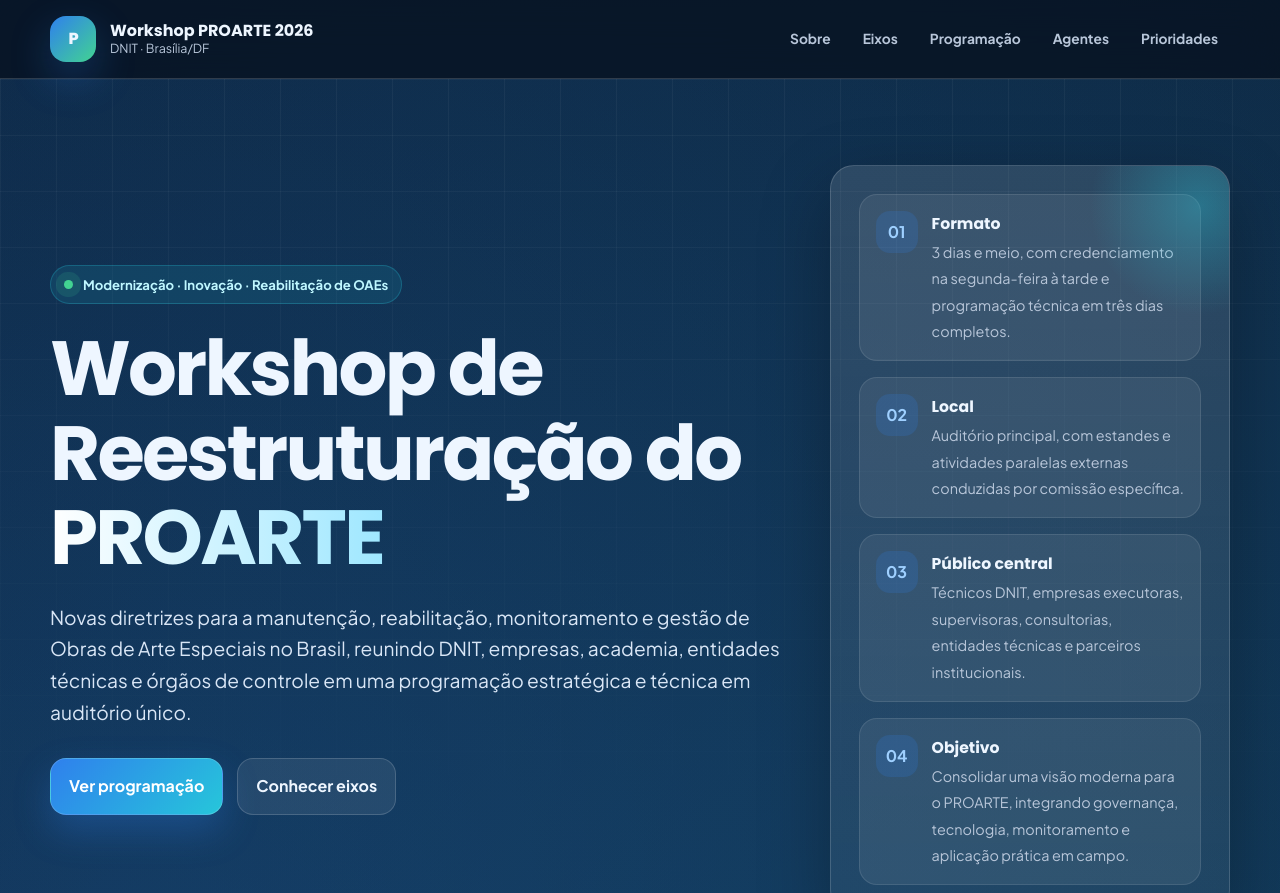
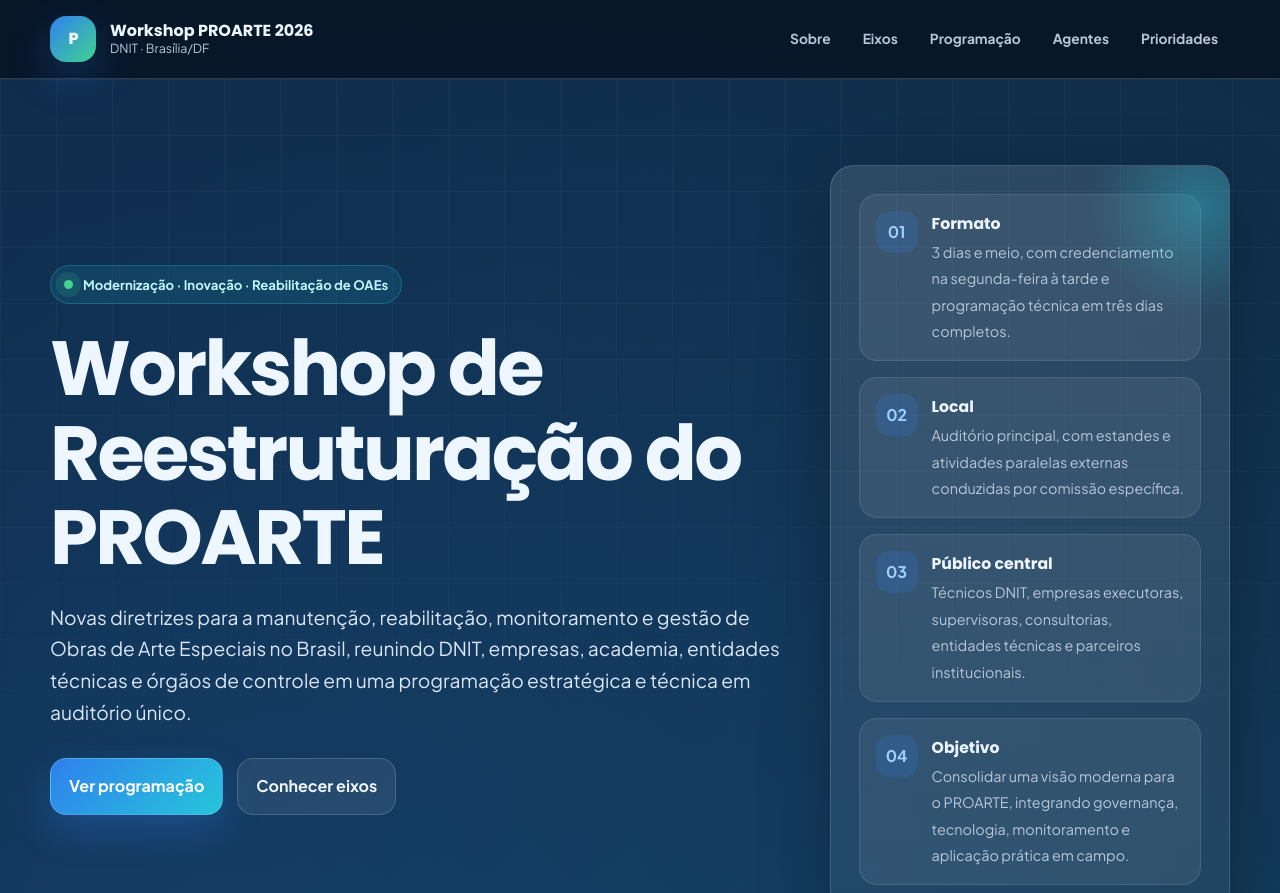
Before and after one commit to mikaelsouza471-hash/cronograma-workshop-proarte, a plain HTML site: page index.html in a window 1280 px wide. Shown: the top 893 px of the page. Drawn offline with Linux system fonts and the light colour scheme.

Commit message:
Update index.html

```diff
--- a/index.html
+++ b/index.html
@@ -733,7 +733,7 @@
         <div class="container hero-grid">
           <div>
             <div class="eyebrow"><span class="pulse"></span> Modernização · Inovação · Reabilitação de OAEs</div>
-            <h1>Workshop de Reestruturação do <span>PROARTE</span></h1>
+            <h1>Workshop de Reestruturação do PROARTE</h1>
             <p>
               Novas diretrizes para a manutenção, reabilitação, monitoramento e gestão de Obras de Arte Especiais no Brasil, reunindo DNIT, empresas, academia, entidades técnicas e órgãos de controle em uma programação estratégica e técnica em auditório único.
             </p>
```
